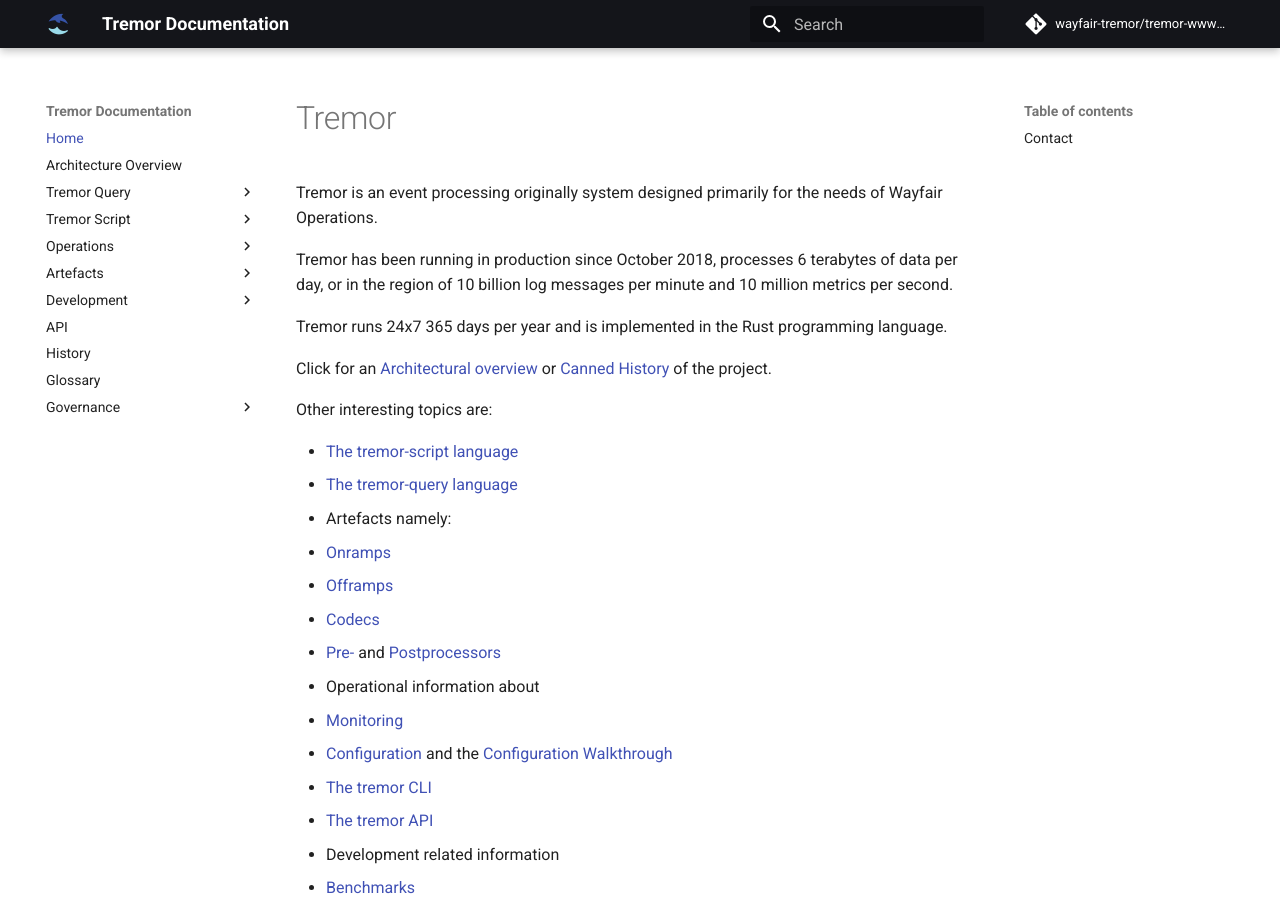
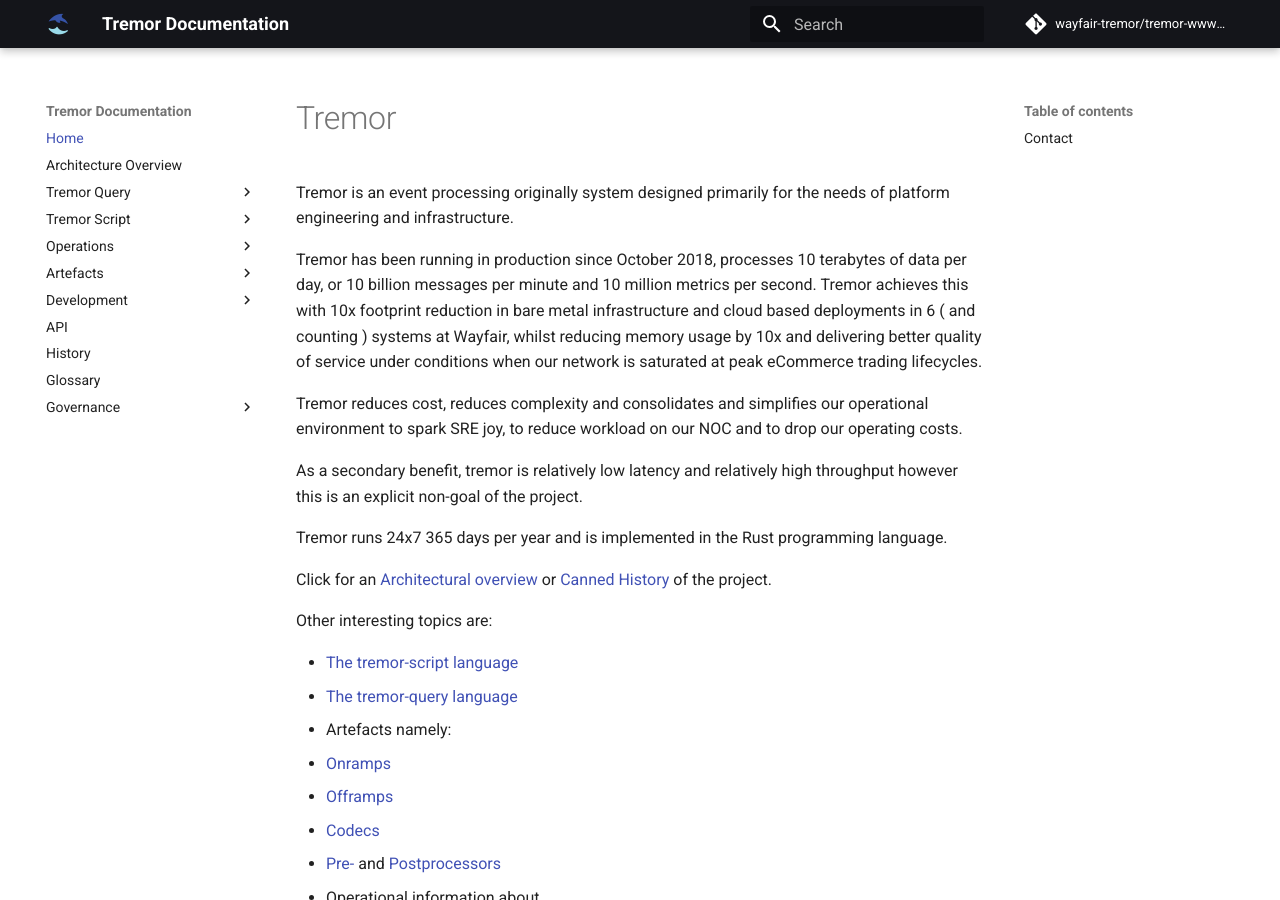
Before and after one commit to tremor-rs/tremor-www-docs, an MkDocs documentation site: the page built from docs/index.md, in a window 1280 px wide and 900 px high. Built offline with MkDocs 1.6.1 and Material for MkDocs 9.7.7, drawn with Linux system fonts in a browser that asks for light colours; comment, search, counter and statistics services are not loaded; old or Windows-style settings are respelled for this version of MkDocs.

Commit message:
Tweak top level blurb

```diff
--- a/docs/index.md
+++ b/docs/index.md
@@ -1,8 +1,14 @@
 # Tremor
 
-Tremor is an event processing originally system designed primarily for the needs of Wayfair Operations.
+Tremor is an event processing originally system designed primarily for the needs of platform engineering and infrastructure.
 
-Tremor has been running in production since October 2018, processes 6 terabytes of data per day, or in the region of 10 billion log messages per minute and 10 million metrics per second.
+Tremor has been running in production since October 2018, processes 10 terabytes of data per day, or 10 billion messages per minute and 10 million metrics per second. Tremor achieves this with 10x footprint reduction in bare metal infrastructure and cloud based deployments in 6 ( and counting ) systems at Wayfair, whilst reducing memory usage by 10x and delivering better quality of service under conditions when our network is saturated at peak eCommerce trading lifecycles.
+
+Tremor reduces cost, reduces complexity and consolidates and simplifies our operational environment to
+spark SRE joy, to reduce workload on our NOC and to drop our operating costs.
+
+As a secondary benefit, tremor is relatively low latency and relatively high throughput however this is
+an explicit non-goal of the project.
 
 Tremor runs 24x7 365 days per year and is implemented in the Rust programming language.
 
```
